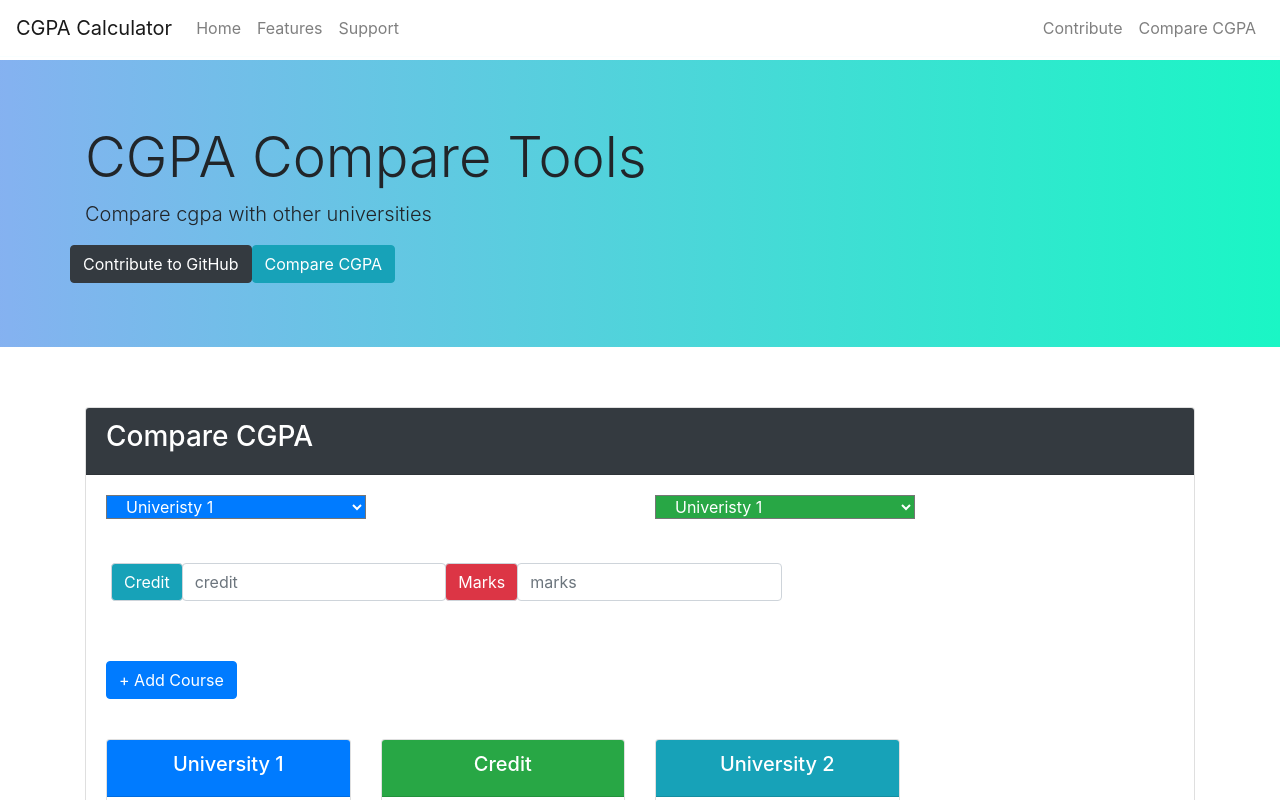
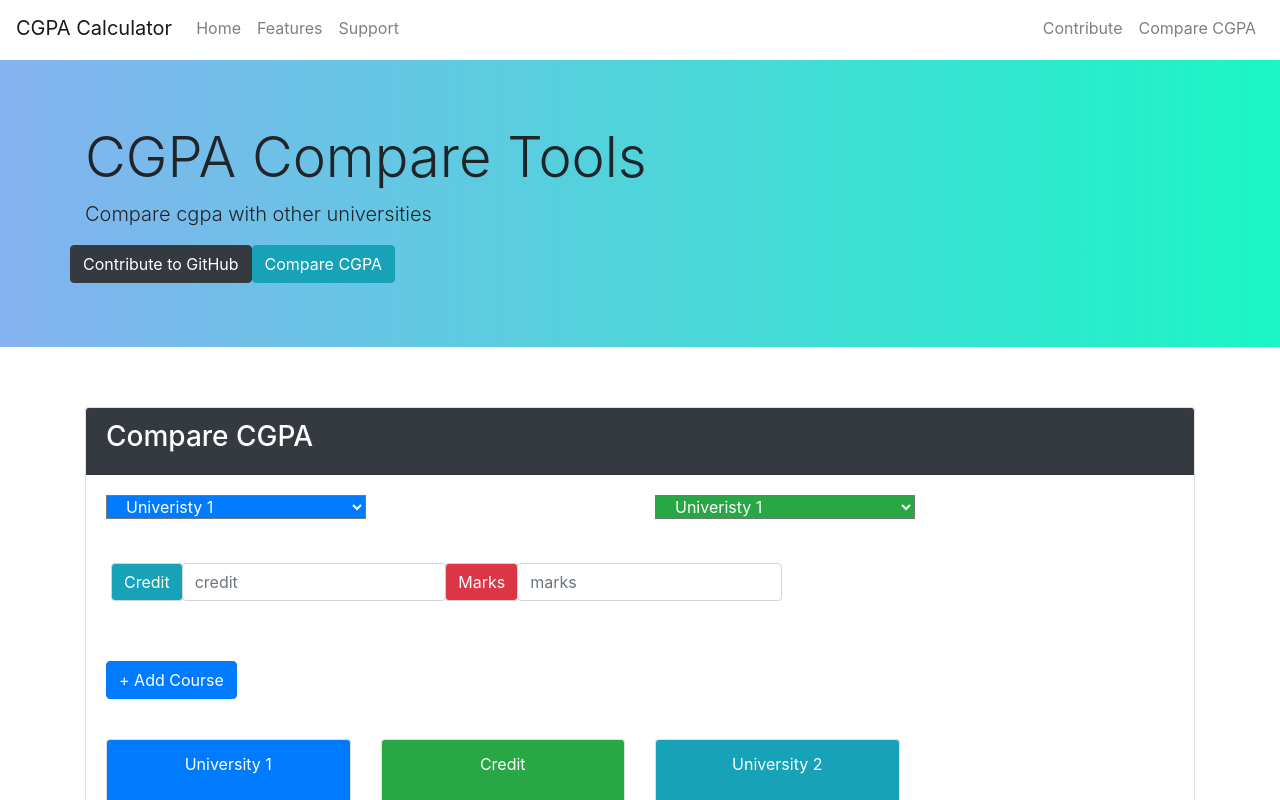
Before and after one commit to LitHaxor/CGPA-Calculator-Bangladesh, a React (Create React App) app: page /compare in a window 1280 px wide. Shown: the top 800 px of the page. Built offline with nearby package versions, Linux system fonts and the light colour scheme.

Commit message:
Fixed some fonts

```diff
--- a/src/tools/compareApp.jsx
+++ b/src/tools/compareApp.jsx
@@ -606,7 +606,7 @@ class CompareApp extends React.Component
                        <div className="row ">
                             <div className="col-4 col-md-3">
                                 <div className="card">
-                                    <div className="card-header bg-primary"><h5 className="text-white text-center" id="universtyname0"> University 1</h5></div>
+                                    <div className="card-header bg-primary"><p className="text-white text-center" id="universtyname0"> University 1</p></div>
                                     <div className="card-body">
                                         <h5 className="text-dark text-center">GPA</h5>
                                         <h2 className="text-danger text-center" id="gpa">0.0</h2>
@@ -615,7 +615,7 @@ class CompareApp extends React.Component
                             </div>
                             <div className="col-4 col-md-3">
                                 <div className="card">
-                                    <div className="card-header bg-success"><h5 className="text-white text-center" id="universtyname0"> Credit</h5></div>
+                                    <div className="card-header bg-success"><p className="text-white text-center" id="universtyname0"> Credit</p></div>
                                     <div className="card-body">
                                         <h5 className="text-dark text-center">Credit</h5>
                                         <h2 className="text-danger text-center" id="credit">0</h2>
@@ -624,7 +624,7 @@ class CompareApp extends React.Component
                             </div>
                             <div className="col-4 col-md-3">
                                 <div className="card">
-                                    <div className="card-header bg-info"><h5 className="text-white text-center" id="universtyname1"> University 2</h5></div>
+                                    <div className="card-header bg-info"><p className="text-white text-center" id="universtyname1"> University 2</p></div>
                                     <div className="card-body">
                                         <h5 className="text-dark text-center">GPA</h5>
                                         <h2 className="text-danger text-center" id="gpa2">0.0</h2>
```
Also changed, not shown: 1 other file (tests, documents, lock files or other folders).
